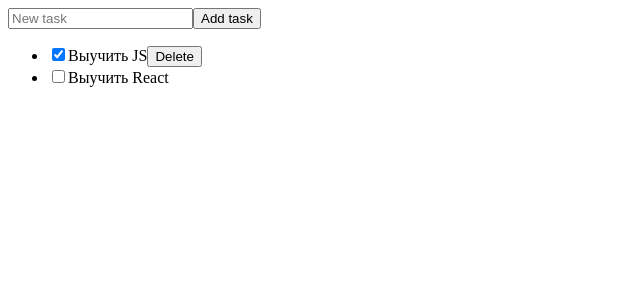
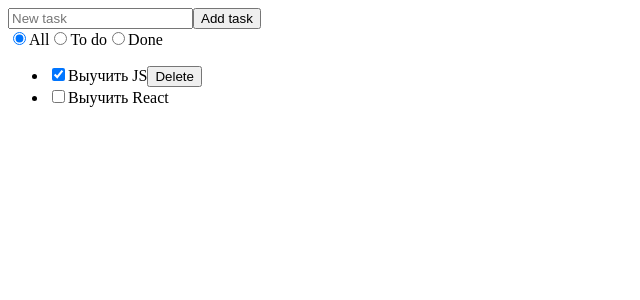
Before and after one commit to radionovroma/todoReactApp, a React (Create React App) app: page / in a window 1280 px wide. Shown: the top 300 px of the page, without its empty margins (0-640 px from the left). Built offline with nearby package versions, Linux system fonts and the light colour scheme.

Commit message:
Added tasks filtering, fixed components

```diff
--- a/src/components/App.tsx
+++ b/src/components/App.tsx
@@ -1,16 +1,35 @@
-import { Input, Button, Checkbox } from "./common";
+import { Input, Button, Checkbox, Radiogroup } from "./common";
+
+const filters = [
+  { id: '1', label: 'All', value: 'all'},
+  { id: '2', label: 'To do', value: 'do'},
+  { id: '3', label: 'Done', value: 'done'},
+];
+
+const filterState: string = 'all';
 
 const tasks = [{ id: 1, label: 'Выучить JS', isDone: true }, { id: 2, label: 'Выучить React', isDone: false }];
 export const App = () => {
   return (
     <div>
-      <Input placeholder="New task" />
-      <Button onClick={ () => alert("Will be added next time") }>Add task</Button>
+      <Input placeholder='New task' />
+      <Button onClick={ () => alert('Will be added next time') }>Add task</Button>
+      <Radiogroup items={ filters } name="filter" value={ filterState } />
       <ul>
-        {tasks.map((task) => (
+        {tasks
+          .filter((task) => {
+            if(filterState === 'all'){
+              return true;
+            }
+            if(filterState === 'do'){
+              return !task.isDone;
+            }
+            return task.isDone;
+          })
+          .map((task) => (
           <li key={task.id}>
             <Checkbox checked={ task.isDone } id={task.id} value={task.label} />
-            {task.isDone && <Button onClick={ () => alert("Will be deleted next time") }>Delete</Button>}
+            {task.isDone && <Button onClick={ () => alert('Will be deleted next time') }>Delete</Button>}
           </li>
         ))
         }
--- a/src/components/common/Button/Button.tsx
+++ b/src/components/common/Button/Button.tsx
@@ -3,6 +3,6 @@ import { FC, PropsWithChildren } from 'react';
 interface ButtonProps {
     onClick: () => void;
 }
-export const Button: FC<PropsWithChildren<ButtonProps>> = ({
-    children, onClick
-}) => <button onClick={ onClick }>{ children }</button>
+export const Button: FC<PropsWithChildren<ButtonProps>> = ({children, onClick }) => {
+    return <button onClick={ onClick }>{ children }</button>;
+}
--- a/src/components/common/Checkbox/Checkbox.tsx
+++ b/src/components/common/Checkbox/Checkbox.tsx
@@ -6,10 +6,13 @@ interface CheckboxProps {
   value: string;
 }
 
-export const Checkbox: FC<CheckboxProps> = ({checked, id, value}) =>
+export const Checkbox: FC<CheckboxProps> = ({checked, id, value}) => {
+  return (
     <React.Fragment>
       <input type='checkbox' checked={checked} id={id.toString()} value={value}/>
       <label htmlFor={id.toString()}>
         {value}
       </label>
     </React.Fragment>
+  );
+}
--- /dev/null
+++ b/src/components/common/Radiogroup/Radiogroup.tsx
@@ -0,0 +1,25 @@
+import React, { FC } from 'react';
+
+interface RadiogroupProps {
+  items: {id: string; label: string; value: string }[];
+  name: string;
+  value: string;
+}
+export const Radiogroup: FC<RadiogroupProps> = (props) => {
+  return (
+    <div>
+      {props.items.map((item) => (
+        <React.Fragment>
+          <input
+            type='radio'
+            id={item.id}
+            name={props.name}
+            value={item.value}
+            checked={ item.value === props.value}
+          />
+          <label htmlFor={item.id}>{item.label}</label>
+        </React.Fragment>
+      ))}
+    </div>
+  );
+}
--- /dev/null
+++ b/src/components/common/Radiogroup/index.ts
@@ -0,0 +1 @@
+export { Radiogroup } from './Radiogroup';
--- a/src/components/common/index.ts
+++ b/src/components/common/index.ts
@@ -1,3 +1,4 @@
 export { Input } from './Input';
 export { Button } from './Button';
 export { Checkbox } from './Checkbox';
+export { Radiogroup } from './Radiogroup';
```
Lines whose indentation alone changed are shown as unchanged.
